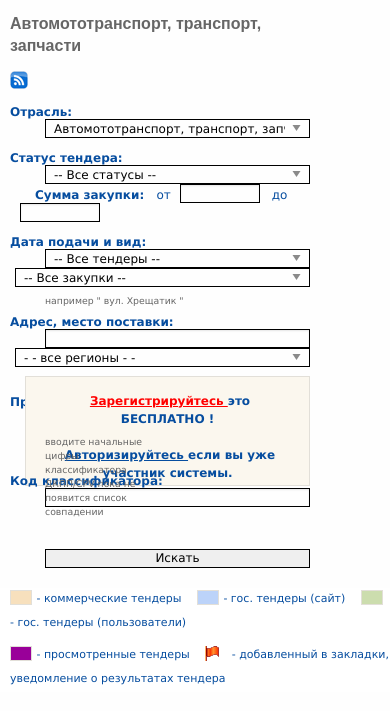
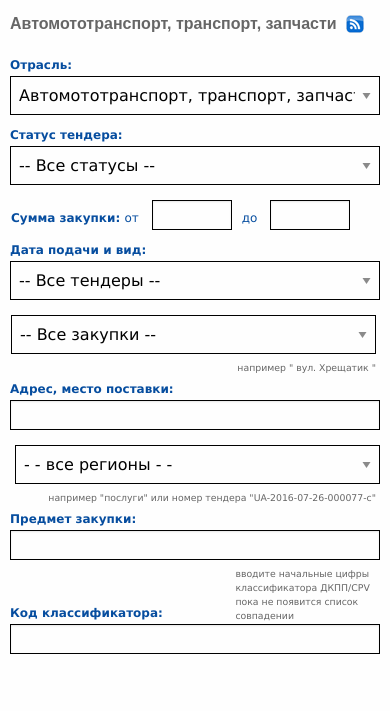
Before and after one commit to sendruck/Catalog_tenders, a website: page index.html in a window 390 px wide. Shown: the part 133-844 px from the top of the page. Drawn offline with nearby package versions, Linux system fonts and the light colour scheme.

Commit message:
work on mobile filters

```diff
--- a/index.html
+++ b/index.html
@@ -433,7 +433,7 @@
 								</span>
 								<input type="text" name="z" value="" id="z" >
 							</div>
-							<div class="column large-5 filter_input second_col">
+							<div class="column large-5 filter_input second_col hide_small">
 								<div class="register_announcement">
 									<a href="/reg/">
 										Зарегистрируйтесь
@@ -520,7 +520,7 @@
 
 
 	<!-- COLOR_HINTS_OPEN -->
-	<div class="row expanded collapse hints_wrapper">
+	<div class="row expanded collapse hints_wrapper hide_small">
 		<div class="column large-5 hints_block" style="background-color: rgb(255, 255, 255)">
 			<div class="hint_first_line">
 				<span class="color_block orange_blck"></span>
--- a/scss/app.scss
+++ b/scss/app.scss
@@ -1175,20 +1175,6 @@ img.hit_icon {
     box-shadow: 0 0.3em 0 0 #666666, 0 0.6em 0 0 #666666;
 }
 
-//MOBILE_SELECT
-@include breakpoint(small down) {
-    .tb-selector {
-        margin: 15px;
-        margin-left: 10px;
-        margin-right: 10px;
-
-        select {
-            margin-bottom: 5px;
-            border: 1px solid #828282;
-        }
-    }
-}
-
 
 //MOBILE_LOGIN
 @include breakpoint(small down) {
@@ -1300,3 +1286,76 @@ img.hit_icon {
         padding: 0px !important;
     }
 }
+
+// MOBILE FILTERS
+@include breakpoint(small down) {
+    .filter_block {
+        padding-right: 10px !important;
+
+        .filter_input {
+            padding-left: 0px !important;
+
+            select {
+                border: 1px solid #828282;
+                height: 39px !important;
+                font-size: 16px !important;
+                line-height: normal;
+            }
+
+            #t {
+                position: relative;
+                right: 4px;
+            }
+
+            span {
+                margin-left: 0px !important;
+                right: 4px;
+            }
+
+            input[type='text'] {
+                height: 30px !important;
+                font-size: 15px !important;
+
+                &:hover {
+                    box-shadow: inset 0 0 1px 1px #c4c4c4;
+                }
+            }
+
+            .sbutton {
+                height: 27px;
+            }
+        }
+
+        .filter_caption {
+            padding-bottom: 4px;
+        }
+
+        .second_col {
+            margin-top: 15px;
+
+            input {
+                height: 30px !important;
+                font-size: 15px !important;
+
+                &:hover {
+                    box-shadow: inset 0 0 1px 1px #c4c4c4;
+                }
+            }
+        }
+
+        #min_amount {
+            margin-right: 10px;
+        }
+    }
+}
+
+// select {
+//     margin: 0;
+//     padding: 0;
+//     padding-left: 5px;
+//     padding-right: 25px;
+//     height: 15px;
+//     font-size: 9px;
+//     line-height: normal;
+//     font-family: "MS Sans Serif", Arial, Verdana, sans-serif;
+// }
```
Also changed, not shown: css/app.css.
